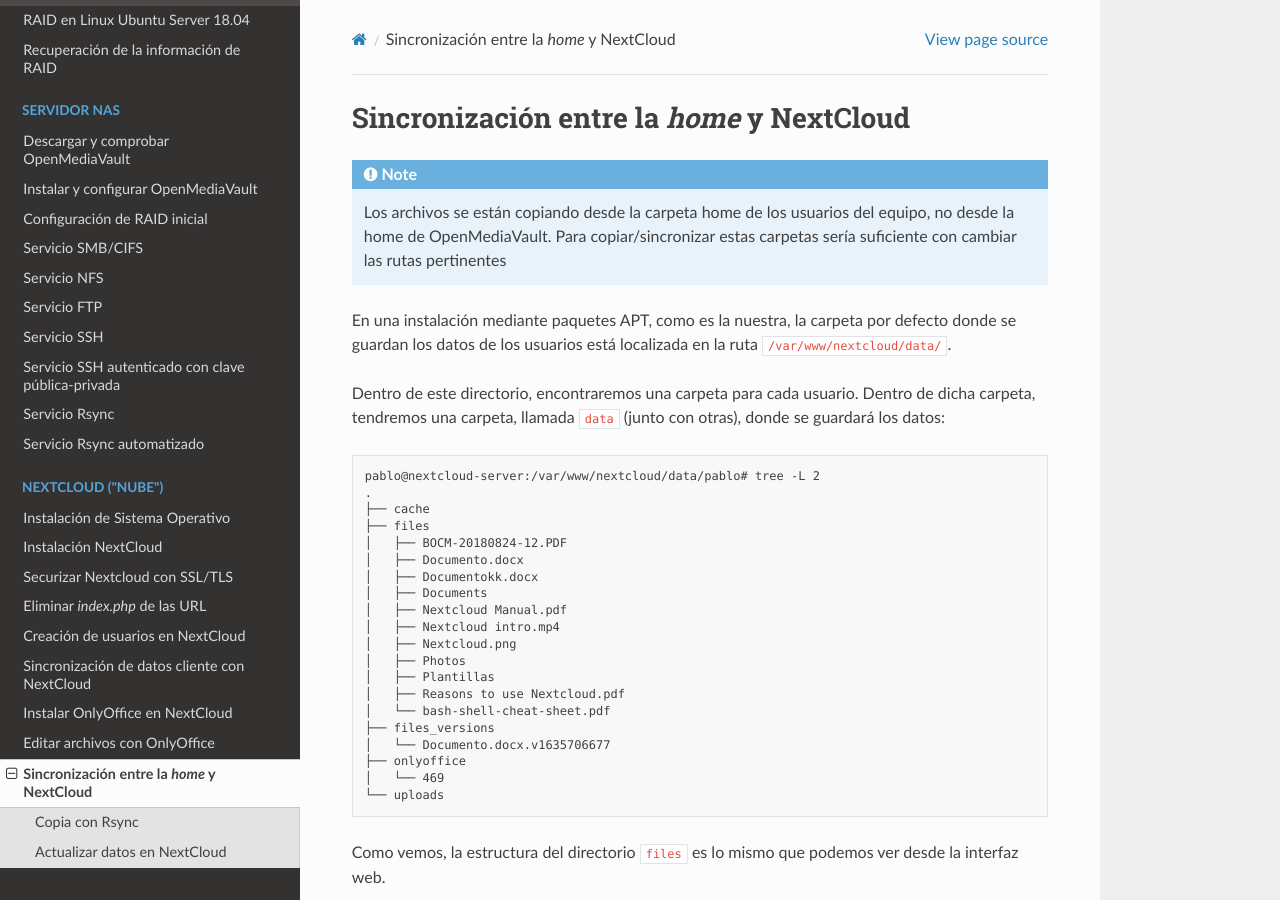
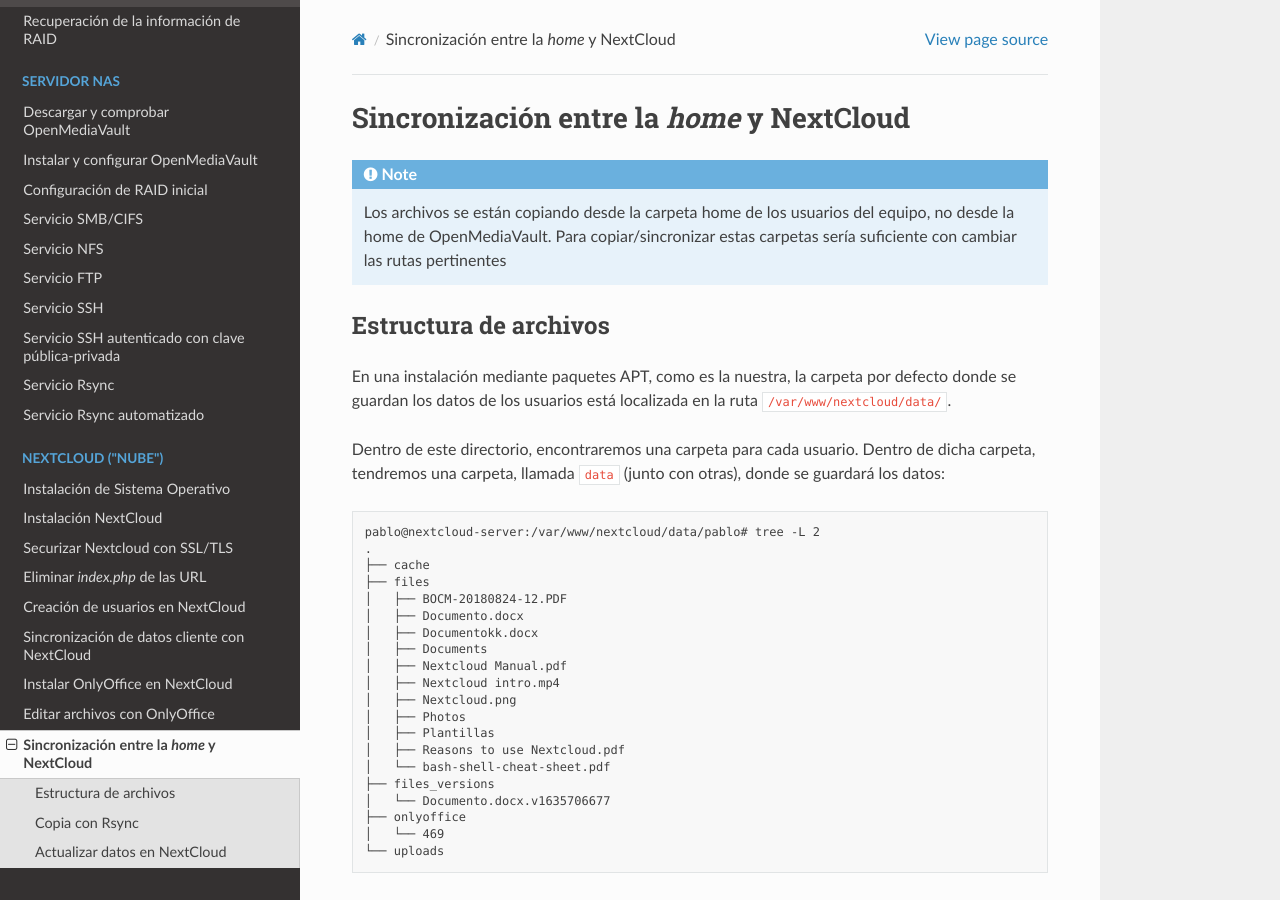
Before and after one commit to gonzaleztroyano/ASIR2-SYAD-P1, a Sphinx documentation site: the page built from docs/source/nextcloud/sincronizacion-home-nexcloud.rst, in a window 1280 px wide and 900 px high. Built offline with Sphinx 7.4.7 and the Read the Docs theme 2.0.0, drawn with Linux system fonts in a browser that asks for light colours; some of the changed lines change nothing that is shown.

Commit message:
Arreglar nexcloud sync home

```diff
--- a/docs/source/nextcloud/sincronizacion-home-nexcloud.rst
+++ b/docs/source/nextcloud/sincronizacion-home-nexcloud.rst
@@ -6,6 +6,9 @@
 
    Los archivos se están copiando desde la carpeta home de los usuarios del equipo, no desde la home de OpenMediaVault. Para copiar/sincronizar estas carpetas sería suficiente con cambiar las rutas pertinentes
 
+
+Estructura de archivos
+========================
 
 En una instalación mediante paquetes APT, como es la nuestra, la carpeta por defecto donde se guardan los datos de los usuarios está localizada en la ruta ``/var/www/nextcloud/data/``.
 
@@ -37,7 +40,7 @@
 
 Como vemos, la estructura del directorio ``files`` es lo mismo que podemos ver desde la interfaz web.
 
-.. image :: ../images/nexcloud/nc-31.png
+.. image :: ../images/nextcloud/nc-31.png
    :width: 500
    :align: center
    :alt: Imagen en la que se puede ver la estructura de las carpetas desde la web.
@@ -119,7 +122,7 @@
 
 Si ahora accedemos desde la interfaz web veremos los archivos:
 
-.. image :: ../images/nexcloud/nc-32.png
+.. image :: ../images/nextcloud/nc-32.png
    :width: 500
    :align: center
    :alt: Interfaz web en la que se ven los archivos copiardos con Rsync en la web.
```
